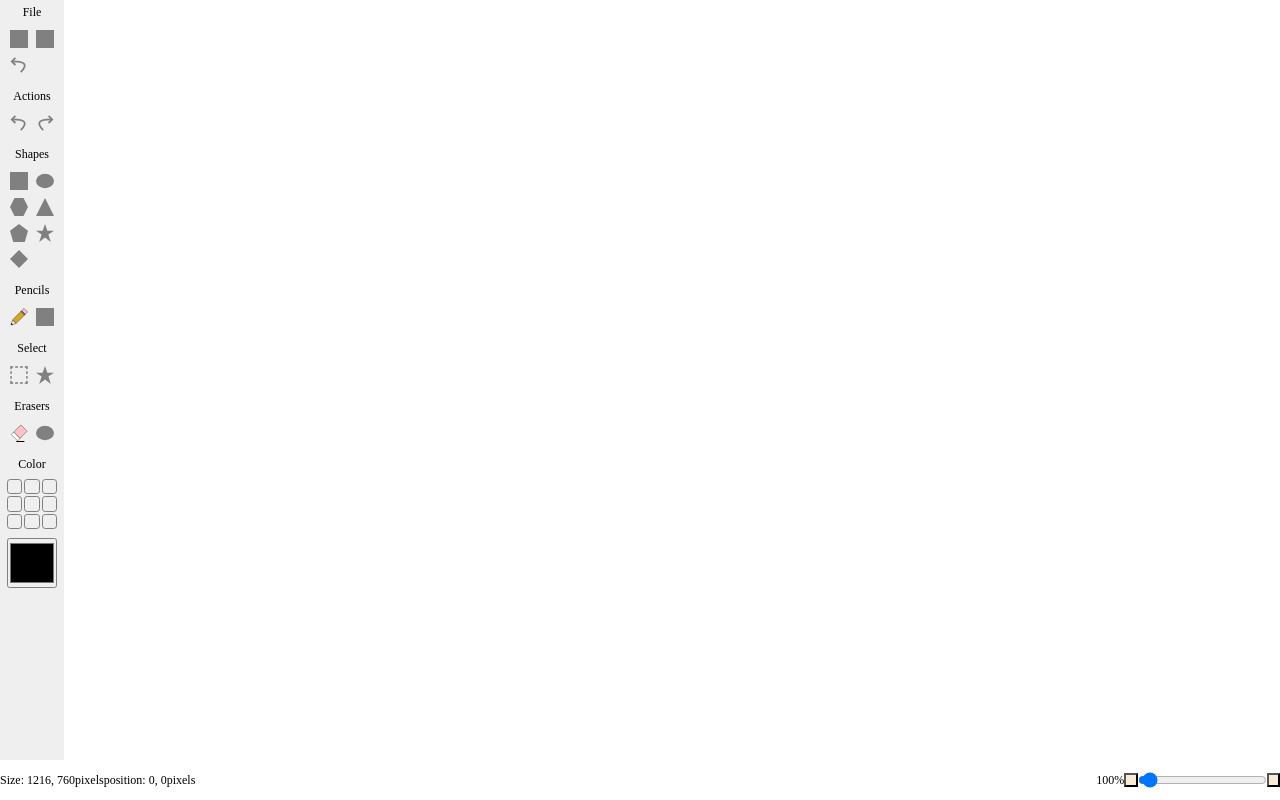
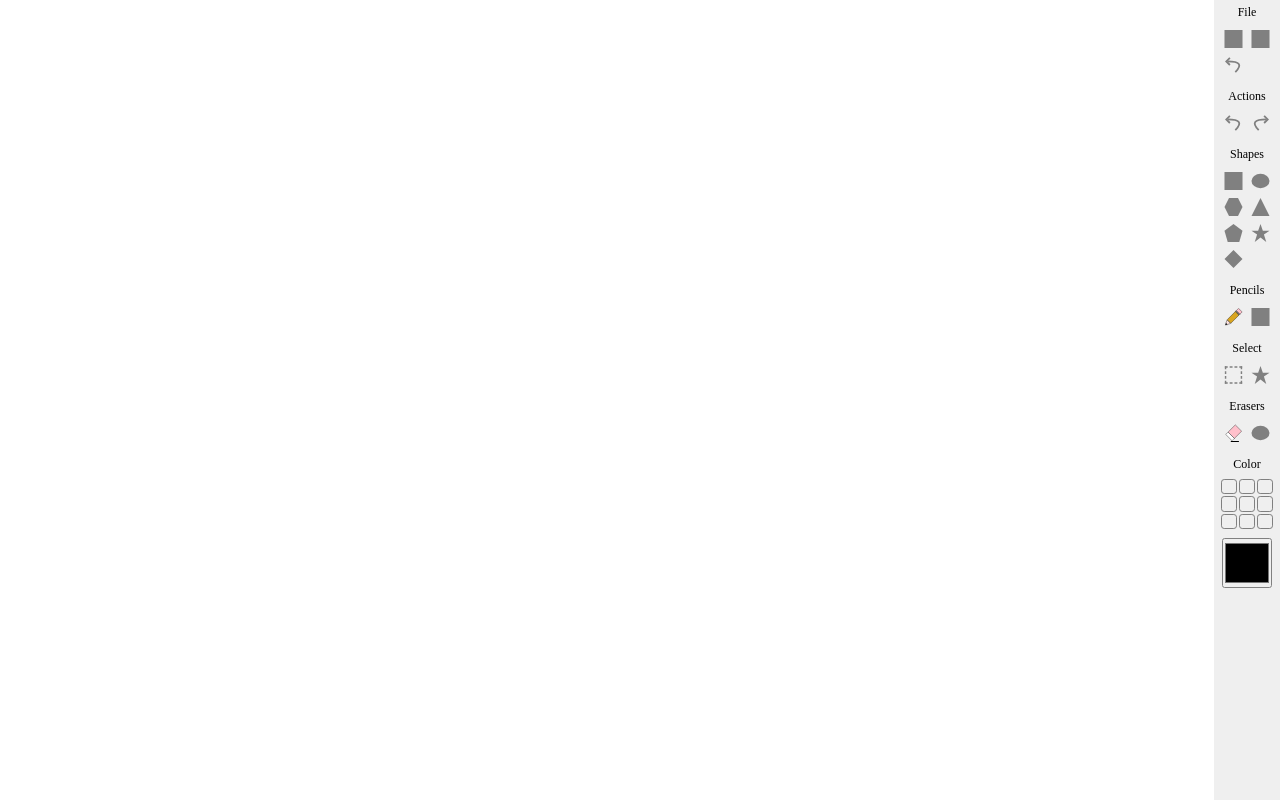
Before and after one commit to Jhonyx00/Angular-paint-app, an Angular app: page / in a window 1280 px wide. Built offline with nearby package versions, Linux system fonts and the light colour scheme.

Commit message:
refactor canvas position

```diff
--- a/src/app/app.component.css
+++ b/src/app/app.component.css
@@ -1,21 +1,13 @@
-.main-container {
+.toolbar-canvas-container {
+  height: 100vh;
   display: flex;
-  flex-direction: column;
+  flex-direction: row;
   justify-content: space-between;
-  height: 100vh;
-}
-.toolbar-canvas-container {
-  height: 95vh;
-  display: flex;
-  justify-content: flex-start;
 }
 
 .canvas-main-container {
+  width: 100%;
   overflow: auto;
-  scrollbar-width: none;
-  flex: 11;
-  display: flex;
-  justify-content: center;
-  align-items: center;
+  scrollbar-width: thin;
   background-color: rgb(199, 199, 199);
 }
--- a/src/app/app.component.html
+++ b/src/app/app.component.html
@@ -1,11 +1,9 @@
-<div class="main-container" #mainContainer>
-  <div class="toolbar-canvas-container">
-    <toolbar-component></toolbar-component>
-
-    <div class="canvas-main-container" #canvasContainer>
-      <canvas-component></canvas-component>
-    </div>
+<div class="toolbar-canvas-container">
+  <div class="canvas-main-container">
+    <canvas-component></canvas-component>
   </div>
 
-  <statusbar-component></statusbar-component>
+  <div>
+    <toolbar-component></toolbar-component>
+  </div>
 </div>
--- a/src/app/app.component.ts
+++ b/src/app/app.component.ts
@@ -14,6 +14,8 @@ import { StatusBarService } from './website/services/statusbar.service';
   styleUrls: ['./app.component.css'],
 })
 export class AppComponent implements OnInit {
+  canvasContainer: any;
+  canvasMainContainer: any;
   constructor(
     private renderer: Renderer2,
     private statusBarService: StatusBarService
@@ -22,41 +24,56 @@ export class AppComponent implements OnInit {
   title = 'PaintXD';
   private containerWidth = 0;
   private containerHeight = 0;
+  toolbarWidth = 0;
+  toolbar: any;
 
-  @ViewChild('mainContainer', { static: true }) mainContainer!: ElementRef; //cambiar por renderer2
-  @ViewChild('canvasContainer', { static: true }) canvasContainer!: ElementRef; //cambiar por renderer2
+  // @ViewChild('canvasContainer', { static: true }) canvasContainer!: ElementRef; //cambiar por renderer2
 
   ngOnInit(): void {
+    this.initComponents();
     this.resetDimension();
     //console.log(this.containerWidth, this.containerHeight);
   }
 
+  private initComponents() {
+    this.canvasMainContainer = this.renderer.selectRootElement(
+      '.canvas-main-container',
+      true
+    );
+
+    this.canvasContainer = this.renderer.selectRootElement(
+      '.canvas-container',
+      true
+    );
+  }
+
   private resetDimension() {
-    this.containerWidth = this.canvasContainer.nativeElement.offsetWidth;
-    this.containerHeight = this.canvasContainer.nativeElement.offsetHeight;
+    const canvasWidth = this.canvasMainContainer.getBoundingClientRect().width;
+    const canvasHeight =
+      this.canvasMainContainer.getBoundingClientRect().height;
+
+    this.renderer.setStyle(this.canvasContainer, 'width', canvasWidth + 'px');
+    this.renderer.setStyle(this.canvasContainer, 'height', canvasHeight + 'px');
 
     this.statusBarService.setCanvasDimensions({
-      width: this.containerWidth,
-      height: this.containerHeight,
+      width: canvasWidth,
+      height: canvasHeight,
     });
   }
 
-  @HostListener('window:resize', ['$event']) onResize(event: UIEvent) {
-    //this.resetDimension();
+  @HostListener('window:resize') onResize() {
+    // const pixelRatio = (event.target as Window).devicePixelRatio;
+    this.toolbar = this.renderer.selectRootElement('.toolbar-container', true);
 
-    const toolbar = this.renderer.selectRootElement('.toolbar-container', true);
+    const defaultvalue = 1.5;
 
-    //console.log(event.target);
+    this.renderer.setStyle(
+      this.toolbar,
+      'width',
+      (66 * defaultvalue) / devicePixelRatio + 'px'
+    );
 
-    const pixelRatio = (event.target as Window).devicePixelRatio;
-    console.log(pixelRatio);
-
-    const max = 7.5;
-    const min = 0.375;
-
-    this.renderer.setStyle(toolbar, 'zoom', `${pixelRatio - (pixelRatio - 1)}`);
-    console.log('new', pixelRatio - (pixelRatio - 1));
-
-    //que el zoom vaya incrementando o disminuyendo a mediante el evento de window resize
+    ///hacer un servicio que le envie el boundingClientRect cada vez que se redimensiona
+    //canvasBoundingClientRect
   }
 }
--- a/src/app/website/components/canvas/canvas.component.css
+++ b/src/app/website/components/canvas/canvas.component.css
@@ -1,12 +1,13 @@
 .canvas-container {
   position: relative !important;
   overflow: hidden;
-  display: grid;
-  place-items: center;
+  background-color: red;
 }
 
 canvas {
   background-color: white;
+  width: 100%;
+  height: 100%;
   z-index: 1 !important;
 }
 
--- a/src/app/website/components/canvas/canvas.component.ts
+++ b/src/app/website/components/canvas/canvas.component.ts
@@ -18,7 +18,6 @@ import { Point } from 'src/app/website/interfaces/point.interface';
 import { ImageDataService } from '../../../shared/services/image.service';
 import { ToolName } from '../../enums/tool-name.enum';
 import { DynamicComponentService } from 'src/app/shared/services/dynamic-component.service';
-import { Box } from 'src/app/shared/interfaces/box';
 
 @Component({
   selector: 'canvas-component',
@@ -54,7 +53,6 @@ export class CanvasComponent implements AfterViewInit, OnInit, OnDestroy {
   private toolName!: ToolName;
   private auxToolName!: ToolName;
 
-  private canvasBoundingClientRect: Box = { left: 0, top: 0 };
   private imagesArray: string[] = [];
   private shapeContainerButtonId: number = 0;
 
@@ -123,14 +121,6 @@ export class CanvasComponent implements AfterViewInit, OnInit, OnDestroy {
     this.initTool();
     this.updateCanvasValue();
     this.setInitialValues();
-    this.initBoundingClientRect();
-  }
-
-  private initBoundingClientRect() {
-    const { left, top } = this.renderer
-      .selectRootElement('.canvas-container', true)
-      .getBoundingClientRect();
-    this.canvasBoundingClientRect = { left, top };
   }
 
   initCanvas() {
@@ -214,28 +204,24 @@ export class CanvasComponent implements AfterViewInit, OnInit, OnDestroy {
       });
   }
 
-  private setShapeContainerMouseDownPosition(mouseDownPosition: Point) {
+  private setMouseDownPosition(mouseDownPosition: Point) {
     this.mouseDownPosition = {
       x: mouseDownPosition.x,
       y: mouseDownPosition.y,
     };
   }
 
-  private setPencilContainerMouseDownPosition(mouseDownPosition: Point) {
-    this.mouseDownPosition = {
-      x: mouseDownPosition.x - this.canvasBoundingClientRect.left,
-      y: mouseDownPosition.y - this.canvasBoundingClientRect.top,
-    };
-  }
   //MOUSE EVENTS
   public mouseDown(mouseDownPosition: Point): void {
     this.shapeContainer.zIndex = 2;
 
     if (this.shapeContainerButtonId === 0) {
       this.isDrawing = true;
+
+      this.setMouseDownPosition(mouseDownPosition);
+
       switch (this.toolName) {
         case ToolName.Line:
-          this.setPencilContainerMouseDownPosition(mouseDownPosition);
           break;
 
         case ToolName.Select:
@@ -243,12 +229,10 @@ export class CanvasComponent implements AfterViewInit, OnInit, OnDestroy {
           this.deleteComponent();
           this.removeShapeContainerImg();
           this.createComponent();
-          this.setShapeContainerMouseDownPosition(mouseDownPosition);
           this.setShapeDrawnValues(false);
           break;
 
         default:
-          this.setShapeContainerMouseDownPosition(mouseDownPosition);
           this.deleteComponent();
           this.createComponent();
           this.setShapeDrawnValues(false);
@@ -449,9 +433,6 @@ export class CanvasComponent implements AfterViewInit, OnInit, OnDestroy {
 
   //SHAPES
   private drawShapeContainer({ x, y }: Point, toolName: ToolName): void {
-    const toolbarWidth = this.canvasBoundingClientRect.left;
-    const toolbarHeight = this.canvasBoundingClientRect.top;
-
     let rectangleWidth = x - this.mouseDownPosition.x;
     let rectangleHeight = y - this.mouseDownPosition.y;
     let newWidth = Math.abs(rectangleWidth);
@@ -478,49 +459,42 @@ export class CanvasComponent implements AfterViewInit, OnInit, OnDestroy {
     }
     // Quadrant 1
     if (rectangleWidth > 0 && rectangleHeight < 0) {
-      this.shapeContainer.top = y - toolbarHeight;
-      this.shapeContainer.left = this.mouseDownPosition.x - toolbarWidth;
-      this.shapeContainer.referenceTop = y - toolbarHeight;
-      this.shapeContainer.referenceLeft =
-        this.mouseDownPosition.x - toolbarWidth;
+      this.shapeContainer.top = y;
+      this.shapeContainer.left = this.mouseDownPosition.x;
+      this.shapeContainer.referenceTop = y;
+      this.shapeContainer.referenceLeft = this.mouseDownPosition.x;
     }
     // Quadrant 2
     else if (rectangleWidth < 0 && rectangleHeight < 0) {
-      this.shapeContainer.top = y - toolbarHeight;
-      this.shapeContainer.left = x - toolbarWidth;
-      this.shapeContainer.referenceTop = y - toolbarHeight;
-      this.shapeContainer.referenceLeft = x - toolbarWidth;
+      this.shapeContainer.top = y;
+      this.shapeContainer.left = x;
+      this.shapeContainer.referenceTop = y;
+      this.shapeContainer.referenceLeft = x;
     }
     // Quadrant 3
     else if (rectangleWidth < 0 && rectangleHeight > 0) {
-      this.shapeContainer.top = this.mouseDownPosition.y - toolbarHeight;
-      this.shapeContainer.left = x - toolbarWidth;
-      this.shapeContainer.referenceTop =
-        this.mouseDownPosition.y - toolbarHeight;
-      this.shapeContainer.referenceLeft = x - toolbarWidth;
+      this.shapeContainer.top = this.mouseDownPosition.y;
+      this.shapeContainer.left = x;
+      this.shapeContainer.referenceTop = this.mouseDownPosition.y;
+      this.shapeContainer.referenceLeft = x;
     }
     //Quadrant 4
     else {
-      this.shapeContainer.top = this.mouseDownPosition.y - toolbarHeight;
-      this.shapeContainer.left = this.mouseDownPosition.x - toolbarWidth;
-      this.shapeContainer.referenceTop =
-        this.mouseDownPosition.y - toolbarHeight;
-      this.shapeContainer.referenceLeft =
-        this.mouseDownPosition.x - toolbarWidth;
+      this.shapeContainer.top = this.mouseDownPosition.y;
+      this.shapeContainer.left = this.mouseDownPosition.x;
+      this.shapeContainer.referenceTop = this.mouseDownPosition.y;
+      this.shapeContainer.referenceLeft = this.mouseDownPosition.x;
     }
   }
 
   private drawLine({ x, y }: Point): void {
-    const toolbarWidth = this.canvasBoundingClientRect.left;
-    const toolbarHeight = this.canvasBoundingClientRect.top;
-
     this.ctx.beginPath();
     this.ctx.moveTo(this.mouseDownPosition.x, this.mouseDownPosition.y);
-    this.ctx.lineTo(x - toolbarWidth, y - toolbarHeight);
+    this.ctx.lineTo(x, y);
     this.ctx.stroke();
 
-    this.mouseDownPosition.x = x - toolbarWidth;
-    this.mouseDownPosition.y = y - toolbarHeight;
+    this.mouseDownPosition.x = x;
+    this.mouseDownPosition.y = y;
   }
 
   private drawRectangle(): void {
@@ -643,9 +617,7 @@ export class CanvasComponent implements AfterViewInit, OnInit, OnDestroy {
   }
   //ERASE
   private erase({ x, y }: Point): void {
-    const toolbarWidth = this.canvasBoundingClientRect.left;
-    const toolbarHeight = this.canvasBoundingClientRect.top;
-    this.ctx.clearRect(x - toolbarWidth, y - toolbarHeight, 20, 20);
+    this.ctx.clearRect(x, y, 20, 20);
   }
   //DINAMIC COMPONENT FUNCTIONS
   private createComponent(): void {
--- a/src/app/website/components/status-bar/status-bar.component.html
+++ b/src/app/website/components/status-bar/status-bar.component.html
@@ -9,10 +9,10 @@
     >
   </div>
 
-  <div class="zoom-container">
+  <!-- <div class="zoom-container">
     <span>100%</span>
     <button></button>
     <input type="range" min="10" max="1000" />
     <button></button>
-  </div>
+  </div> -->
 </div>
--- a/src/app/website/components/tool/tool.component.html
+++ b/src/app/website/components/tool/tool.component.html
@@ -6,7 +6,7 @@
       [ngClass]="item.toolName === selectedTool ? 'selected-tool' : ''"
       (click)="sendToolName(item.toolName)"
     >
-      <img src="{{ item.iconUrl }}" alt="" />
+      <img class="icon" src="{{ item.iconUrl }}" alt="" />
     </button>
   </div>
 </div>
--- a/src/app/website/components/toolbar/toolbar.component.css
+++ b/src/app/website/components/toolbar/toolbar.component.css
@@ -1,7 +1,8 @@
 .toolbar-container {
   overflow: auto;
+  scrollbar-width: none;
+  width: 66px;
   height: 100%;
-  scrollbar-width: thin;
   display: flex;
   flex-direction: column;
   background-color: rgb(239, 239, 239);
--- a/src/app/website/components/toolbar/toolbar.component.ts
+++ b/src/app/website/components/toolbar/toolbar.component.ts
@@ -183,7 +183,7 @@ export class ToolbarComponent implements OnDestroy {
   }
 
   private saveWork(): void {
-    const base64ImageData = this.imagesList[this.imagesList.length - 1]; //esto es igual a la ultima imagen del arreglo compartido
+    const base64ImageData = this.imagesList[this.imagesList.length - 1];
     let imageName = prompt('Enter image name');
     const downloadLink = document.createElement('a');
     downloadLink.href = base64ImageData;
--- a/src/app/website/services/canvas-state.service.ts
+++ b/src/app/website/services/canvas-state.service.ts
@@ -1,5 +1,6 @@
 import { Injectable } from '@angular/core';
 import { BehaviorSubject, Observable } from 'rxjs';
+import { Box } from 'src/app/shared/interfaces/box';
 
 @Injectable({
   providedIn: 'root',
--- a/src/styles.css
+++ b/src/styles.css
@@ -5,7 +5,9 @@
   box-sizing: border-box;
 }
 
+html {
+  overflow: hidden;
+}
 body {
   user-select: none;
-  zoom: 100%;
 }
```
Also changed, not shown: src/app/shared/components/shape-container/shape-container.component.ts (+24 -10 lines).
